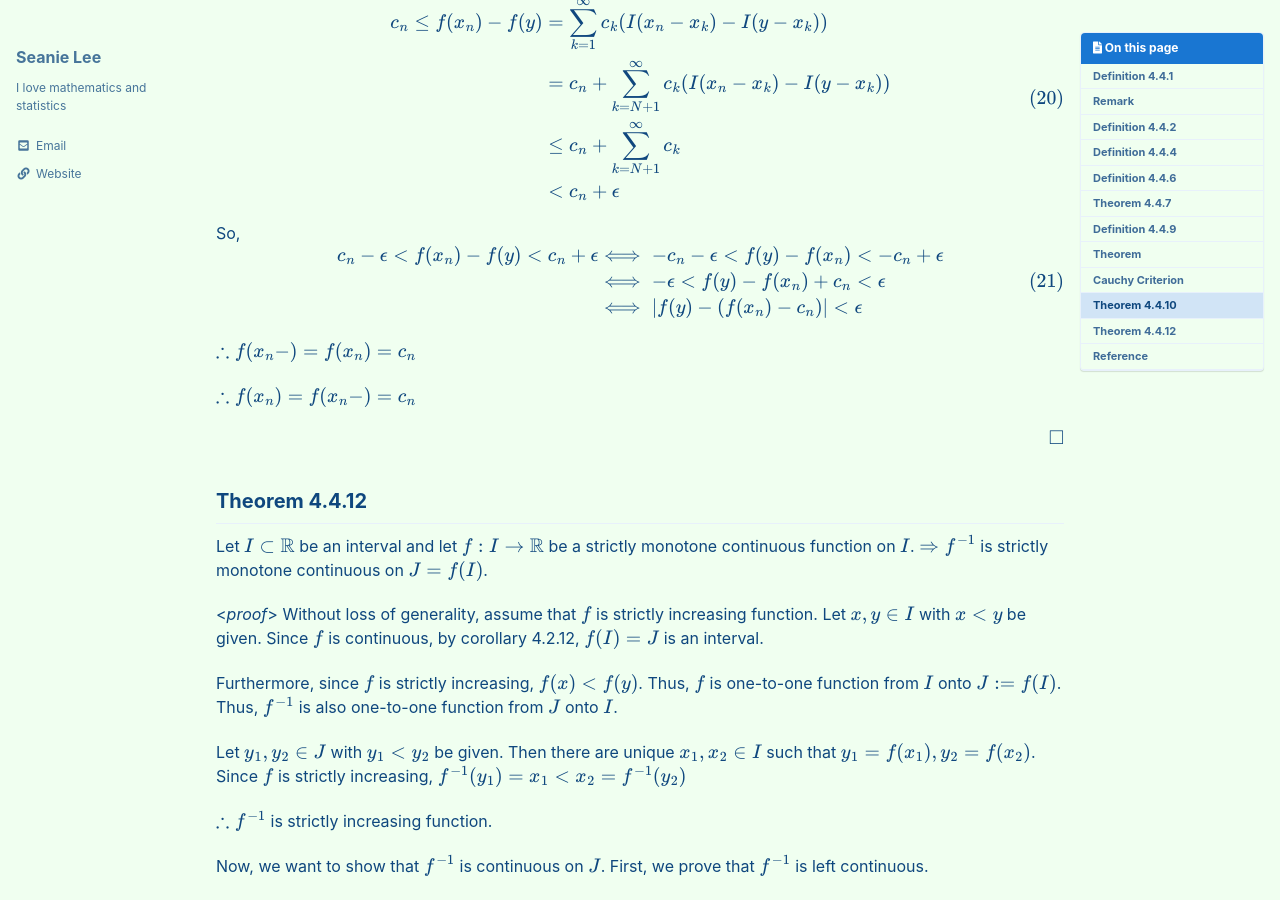
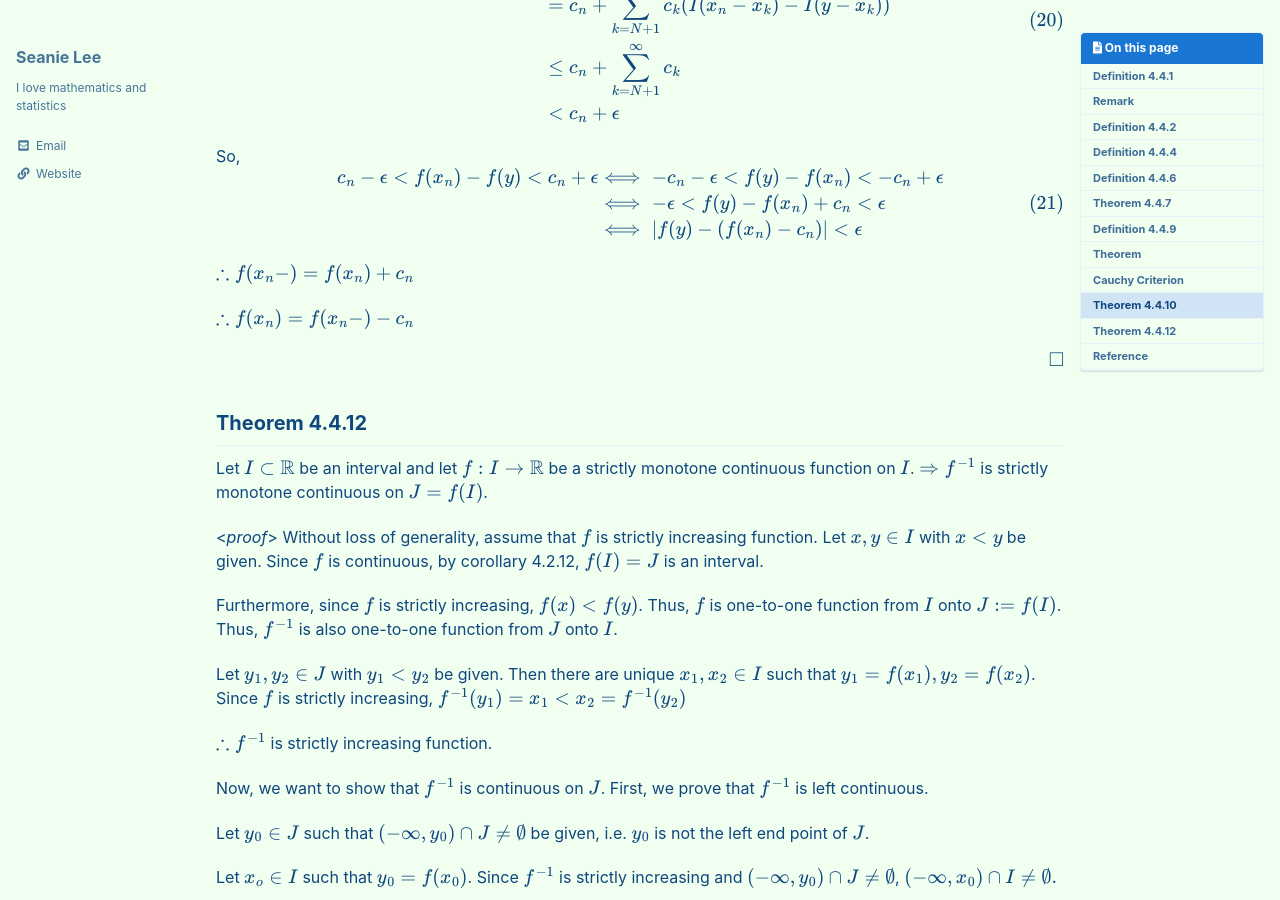
Before and after one commit to seanie12/blog, a Jekyll site: the page built from _posts/2021-03-06-monotone-discontinuity.md, in a window 1280 px wide and 900 px high, scrolled down 8262 px. Built offline with Jekyll 4.4.1, drawn with Linux system fonts in a browser that asks for light colours; cached includes are drawn as plain includes; formulas are drawn with MathJax 3; some of the changed text lies outside the part shown.

```diff
--- a/_posts/2021-03-06-monotone-discontinuity.md
+++ b/_posts/2021-03-06-monotone-discontinuity.md
@@ -325,7 +325,7 @@ Since $x_k <b$ for all $k\in\mathbb{N}$, $I(b-a_k)=1$.
 $\therefore f(b) = \sum_{k=1}^\infty c_k f(b-x_k) = \sum_{k=1}^\infty c_k$.
 
 (b) $E:=\\{x_n:n\in\mathbb{N}\\}$. Let $p\in [a,b]\setminus E$.
-1. $p\not\in E^\prime$.
+1) $p\not\in E^\prime$.
   There is a $\delta>0$ such that $N_\delta (p) \cap E =\emptyset$. For $x\in N_\delta (p), I(x-x_k)=I(p-x_k)$ for all $k\in\mathbb{N}$. So,
 
   $$
@@ -337,7 +337,7 @@ $\therefore f(b) = \sum_{k=1}^\infty c_k f(b-x_k) = \sum_{k=1}^\infty c_k$.
   \end{align}
   $$
 
-2. $p\in E^\prime$
+2) $p\in E^\prime$
   Let $\epsilon >0$ be given. Since $\sum_{k=1}^\infty c_k$ converges, there exists a $N\in\mathbb{N}$ such that
 
   $$
@@ -391,7 +391,7 @@ $\therefore f$ is right continuous at $p$.
 (c) We want to show that $f(x_n+)=f(x_n)$
 
  Fix an $x_n\in E$.
-1. $x_n\not\in E^\prime$.
+1) $x_n\not\in E^\prime$.
   There is a $\delta >0$ such that $N^\prime_\delta (x_n) \cap E = \emptyset$, i.e. $(x_n, x_n+\delta) \cap E = \emptyset$.
 
  For $y\in (x_n, x_n+\delta), I(y-x_k) = I(x_n-x_k)$ for all $k\in\mathbb{N}$.
@@ -399,7 +399,8 @@ $\therefore f$ is right continuous at $p$.
 $\therefore f(y) = f(x_n)$ for all $y\in (x_n, x_n+\delta)$
 
 $\therefore f$ is right continuous at $x_n$.
-2. $x_n \in E^\prime$.
+
+2) $x_n \in E^\prime$.
   Let $\epsilon >0$ be given. Choose a $N\in\mathbb{N}$ such that
 
   $$
@@ -477,9 +478,9 @@ c_n - \epsilon < f(x_n) - f(y) < c_n +\epsilon &\iff -c_n-\epsilon < f(y) - f(x_
 \end{align}
 $$
 
-$\therefore f(x_n-) = f(x_n) = c_n$
+$\therefore f(x_n-) = f(x_n) + c_n$
 
- $\therefore f(x_n) = f(x_n-) = c_n$
+ $\therefore f(x_n) = f(x_n-) - c_n$
 
 $$\tag*{$\square$}$$
 
```
Also changed, not shown: other parts of _posts/2021-03-06-monotone-discontinuity.md (+2 -2 lines).
